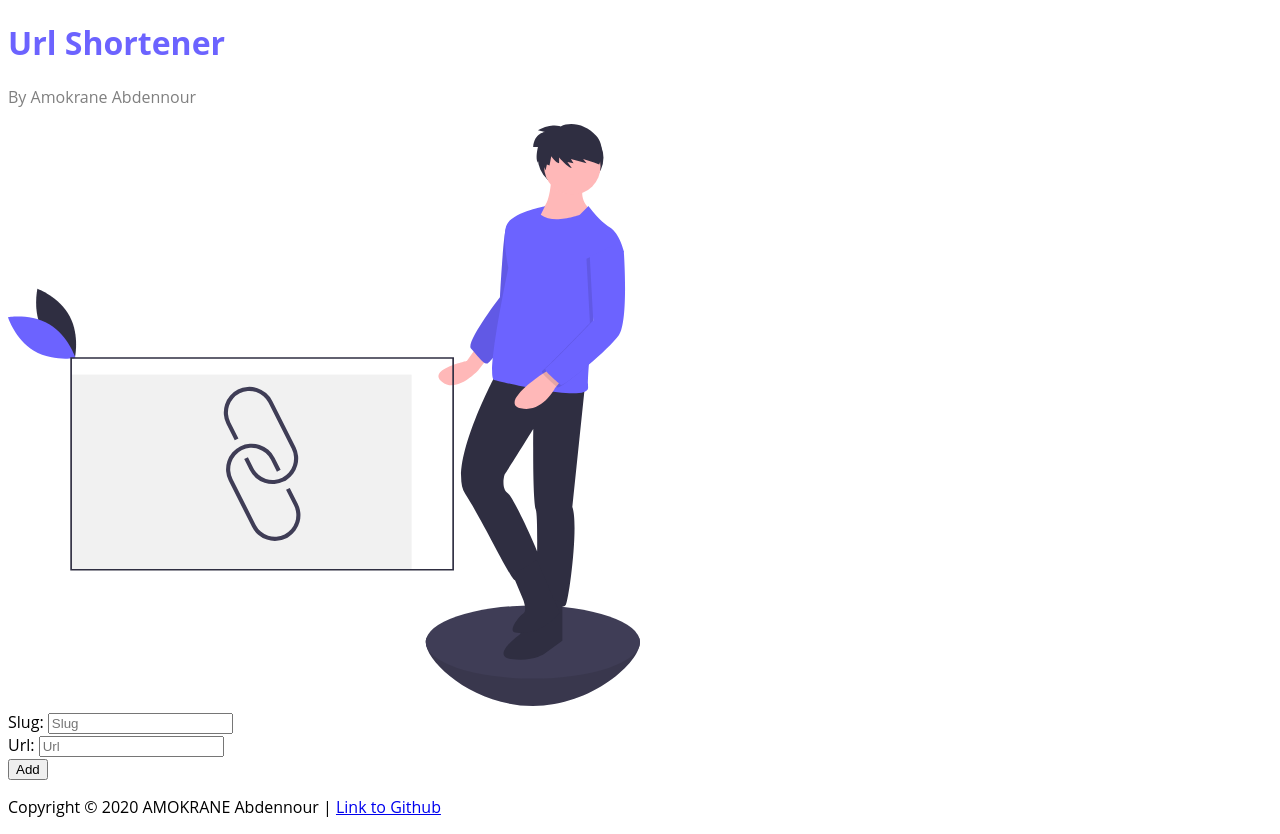
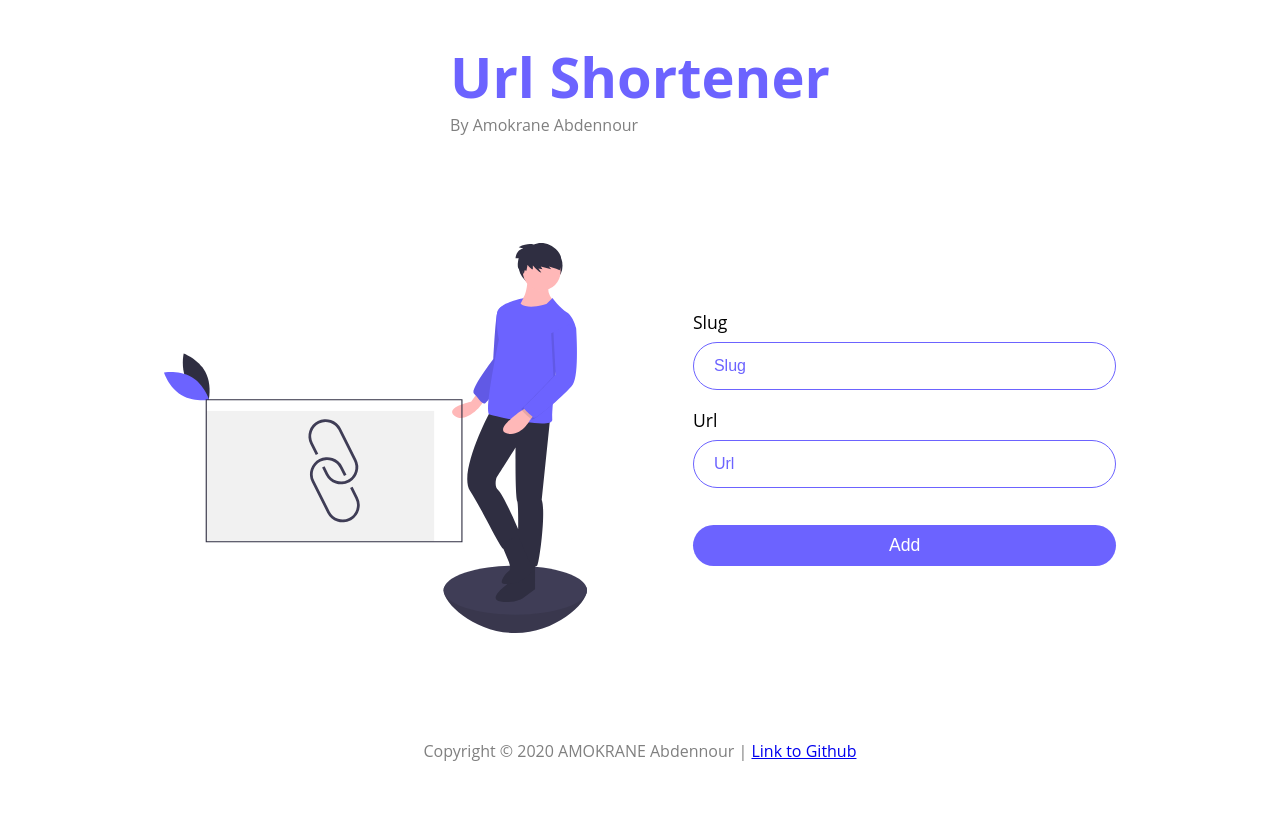
Before and after one commit to abdennour001/url-shortener, a website: page public/index.html in a window 1280 px wide. After the commit the page ends 800 px from the top, so only its background shows below. Drawn offline with nearby package versions, Linux system fonts and the light colour scheme.

Commit message:
finish frontend.

```diff
--- a/public/index.html
+++ b/public/index.html
@@ -8,26 +8,38 @@
         <title>Document</title>
     </head>
     <body>
+        <div>
             <h1>Url Shortener</h1>
             <p class="text-muted">By Amokrane Abdennour</p>
-        <img src="assets/undraw_link.svg" width="50%" alt="image logo" />
+        </div>
+        <div class="content">
+            <img
+                class="logo"
+                src="assets/undraw_link.svg"
+                width="40%"
+                alt="image logo"
+            />
             <form class="form" action="#">
                 <div class="form-group">
-                <label for="slug">Slug:</label>
+                    <label for="slug">Slug</label>
                     <input id="slug" type="text" placeholder="Slug" />
                 </div>
                 <div class="form-group">
-                <label for="url">Url:</label>
+                    <label for="url">Url</label>
                     <input id="url" type="text" placeholder="Url" />
                 </div>
-            <button type="submit">Add</button>
+                <button class="submit" type="submit">Add</button>
             </form>
+        </div>
 
         <footer>
-            <p>
+            <p class="text-muted">
                 Copyright © 2020 AMOKRANE Abdennour |
-                <a href="https://github.com/abdennour001/url-shortener">Link to Github</a>
+                <a href="https://github.com/abdennour001/url-shortener"
+                    >Link to Github</a
+                >
             </p>
         </footer>
     </body>
+    <script src="https://unpkg.com/vue/dist/vue.min.js"></script>
 </html>
--- a/public/style.css
+++ b/public/style.css
@@ -1,15 +1,90 @@
 :root {
     --main-color: #6c63ff;
+    --main-color-darker: #6660e3;
+}
+
+* {
+    margin: 0 auto;
+    padding: 0;
 }
 
 body {
     font-family: "Open Sans", sans-serif;
+    min-height: 100vh;
+    display: flex;
+    justify-content: space-around;
+    flex-direction: column;
+    align-content: space-between;
 }
 
 h1 {
     color: var(--main-color);
+    font-size: 3.5rem;
+}
+
+.content {
+    padding: 2rem;
+    display: flex;
+    align-items: center;
+    align-content: space-between;
+    justify-content: center;
+}
+
+.content .form {
+    width: 40%;
+    font-size: 1.1rem;
+    display: flex;
+    flex-direction: column;
+    align-items: center;
+    justify-content: center;
+}
+
+.content .form > * {
+    margin: 0.3rem;
+    width: 100%;
+}
+
+.content .form .submit {
+    font-size: 1.1rem;
+    width: 100%;
+    color: white;
+    padding: 10px 2rem;
+    margin-top: 1.5rem;
+    border: none;
+    background: var(--main-color);
+    border-radius: 50px;
+    cursor: pointer;
+    transition: box-shadow 0.5s ease;
+}
+
+.content .form .form-group > input[type="text"] {
+    font-size: 1rem;
+    width: 100%;
+    box-sizing: border-box;
+    border: 1px var(--main-color) solid;
+    padding: 14px 20px;
+    margin: 8px 0;
+    border-radius: 50px;
+}
+
+.content .form .form-group > input[type="text"]:focus,
+.submit:focus {
+    outline: none;
+    box-shadow: 0 0 0 1pt var(--main-color);
+}
+
+.content .form .form-group > input[type="text"]::placeholder {
+    color: var(--main-color);
+}
+
+.content .form .submit:hover {
+    box-shadow: 0 8px 6px -6px rgba(0, 0, 0, 0.3);
+    background-color: var(--main-color-darker);
 }
 
 .text-muted {
     color: rgba(0, 0, 0, 0.5);
 }
+
+footer {
+}
```
Also changed, not shown: public/404.html (+5 -1 lines). Lines whose indentation alone changed are shown as unchanged.
